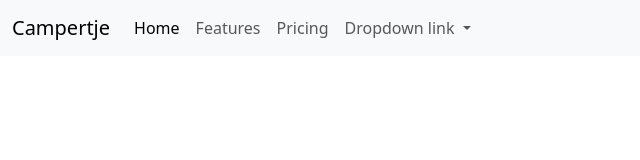
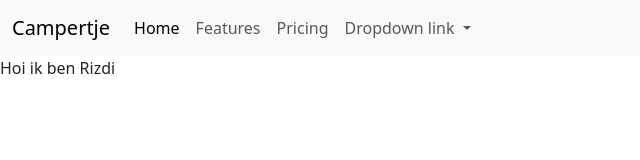
Before and after one commit to Robbydewijs/Campertje, a plain HTML site: page Rizdi.html in a window 1280 px wide. Shown: the whole page, without its empty margins (0-640 px from the left). Drawn offline with nearby package versions, Linux system fonts and the light colour scheme.

Commit message:
Update Rizdi.html

```diff
--- a/Rizdi.html
+++ b/Rizdi.html
@@ -39,6 +39,8 @@
         </div>
       </nav>
 
+	  <p>Hoi ik ben Rizdi</p>
+
     <script src="https://cdn.jsdelivr.net/npm/bootstrap@5.3.3/dist/js/bootstrap.bundle.min.js" integrity="sha384-YvpcrYf0tY3lHB60NNkmXc5s9fDVZLESaAA55NDzOxhy9GkcIdslK1eN7N6jIeHz" crossorigin="anonymous"></script>
 
   </body>
```
